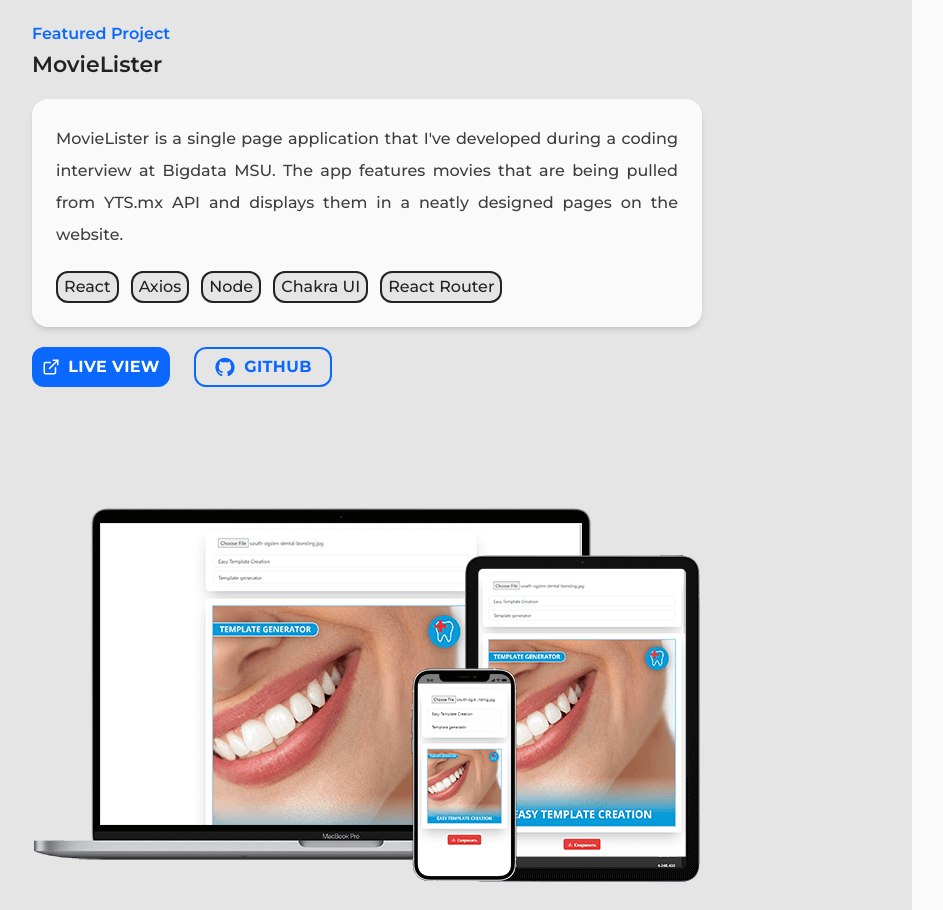
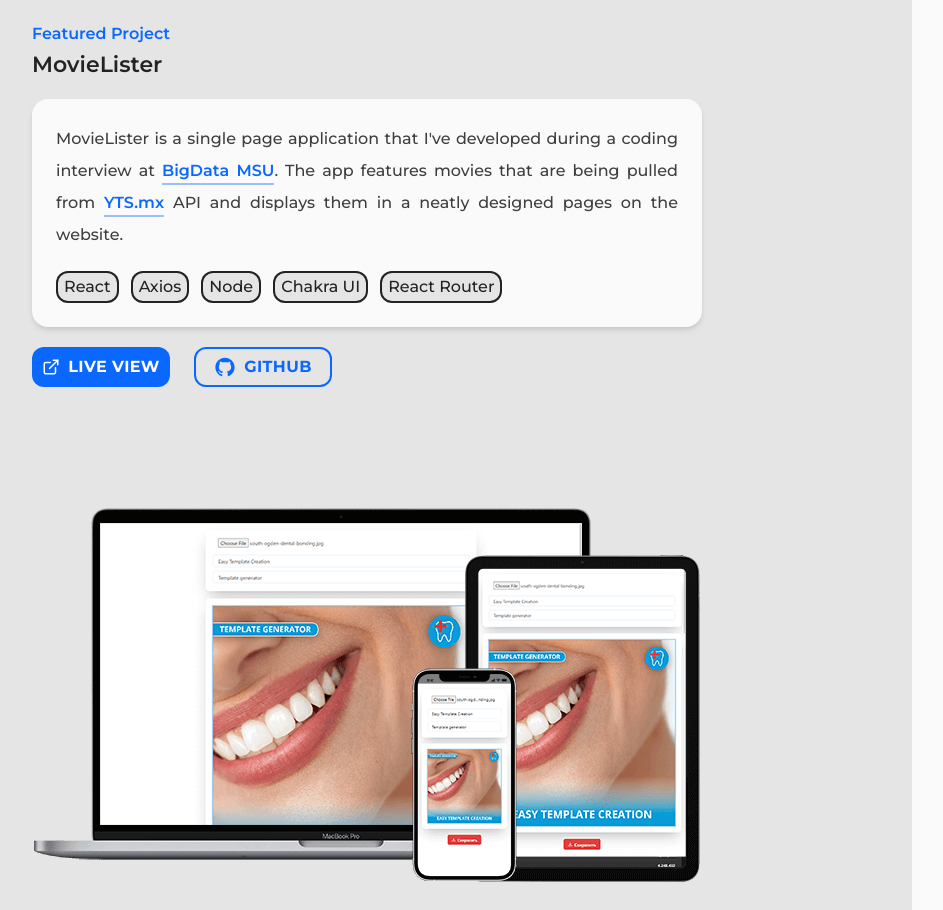
Before and after one commit to pvlvstepan/portfolio-v1, a React (Create React App) app: page / in a window 1280 px wide. Shown: the part 2368-3278 px from the top of the page, without its empty margins (54-997 px from the left). Built offline with nearby package versions, Linux system fonts and the light colour scheme.

Commit message:
Update project links

```diff
--- a/src/data/projects/index.js
+++ b/src/data/projects/index.js
@@ -1,6 +1,7 @@
 import covidTracker from './img/covidTracker.png';
 import movieLister from './img/movieLister.png';
 import dentisGenerator from './img/dentisGenerator.png';
+import { ParagraphLink } from '../../components/TextElements';
 
 const projectsData = [
     {
@@ -14,7 +15,7 @@ const projectsData = [
     {
         title: 'MovieLister',
         img: movieLister,
-        description: "MovieLister is a single page application that I've developed during a coding interview at Bigdata MSU. The app features movies that are being pulled from YTS.mx API and displays them in a neatly designed pages on the website.",
+        description: <>MovieLister is a single page application that I've developed during a coding interview at <ParagraphLink text='BigData MSU' to='https://bigdata.msu.ru/' />. The app features movies that are being pulled from <ParagraphLink text='YTS.mx' to='https://yts.mx/api' /> API and displays them in a neatly designed pages on the website.</>,
         techStack: ['React', 'Axios', 'Node', 'Chakra UI', 'React Router'],
         liveView: 'https://react-movie-lister.netlify.app/',
         github: 'https://github.com/pvlvstepan/movie-lister'
```
